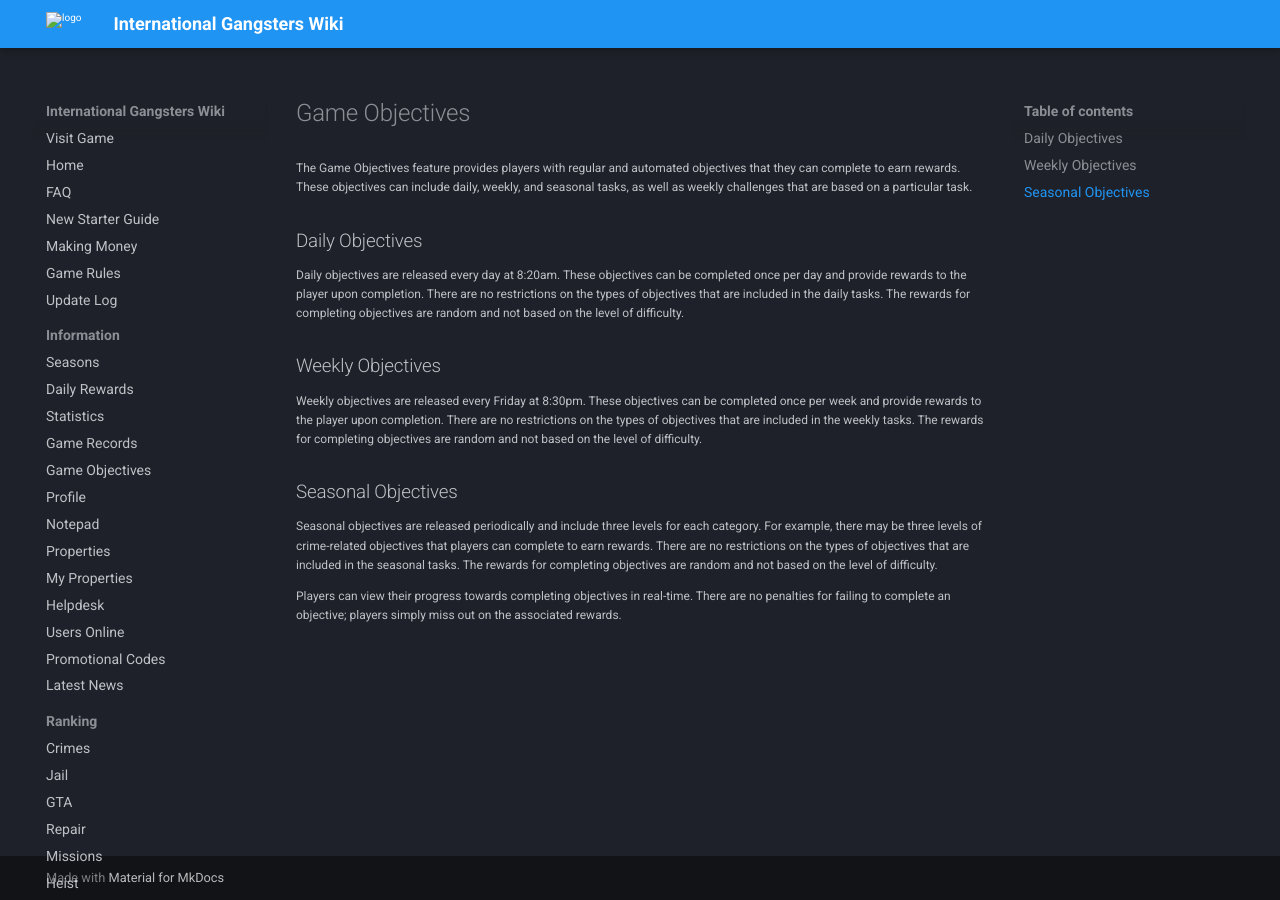
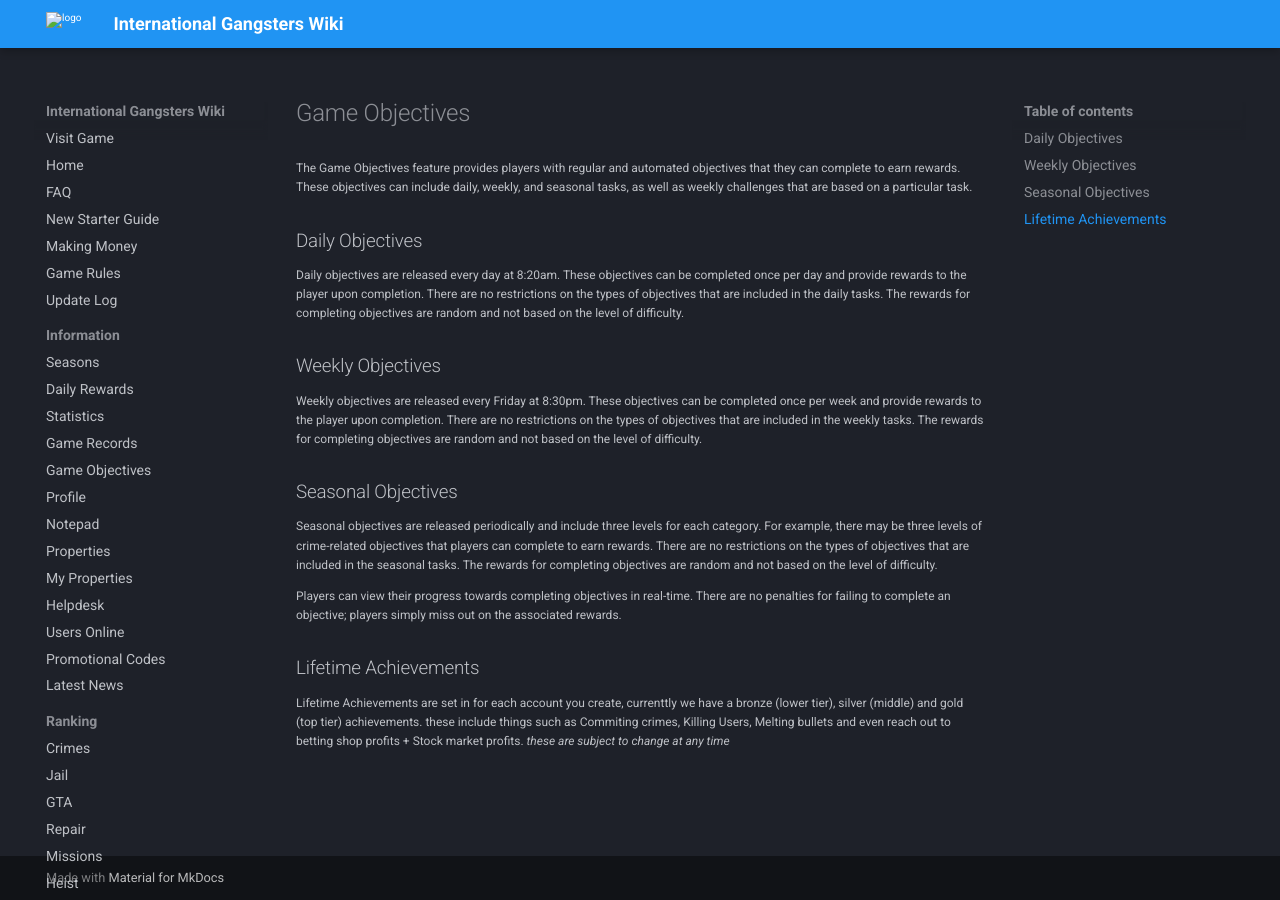
Before and after one commit to InternationalGangsters/wiki, an MkDocs documentation site: the page built from docs/information/game_objectives.md, in a window 1280 px wide. Built offline with MkDocs 1.6.1 and Material for MkDocs 9.7.7, drawn with Linux system fonts in a browser that asks for light colours; comment, search, counter and statistics services are not loaded.

Commit message:
Update game_objectives.md (#9)
* Update game_objectives.md

added lifetime achievements

* Update game_objectives.md

---------

Co-authored-by: William Winter <git@wwinter.co.uk>

```diff
--- a/docs/information/game_objectives.md
+++ b/docs/information/game_objectives.md
@@ -12,3 +12,8 @@
 Seasonal objectives are released periodically and include three levels for each category. For example, there may be three levels of crime-related objectives that players can complete to earn rewards. There are no restrictions on the types of objectives that are included in the seasonal tasks. The rewards for completing objectives are random and not based on the level of difficulty.
 
 Players can view their progress towards completing objectives in real-time. There are no penalties for failing to complete an objective; players simply miss out on the associated rewards.
+
+## Lifetime Achievements
+Lifetime Achievements are set in for each account you create, currenttly we have a bronze (lower tier), silver (middle) and gold (top tier) achievements.
+these include things such as Commiting crimes, Killing Users, Melting bullets and even reach out to betting shop profits + Stock market profits.
+*these are subject to change at any time*
```
